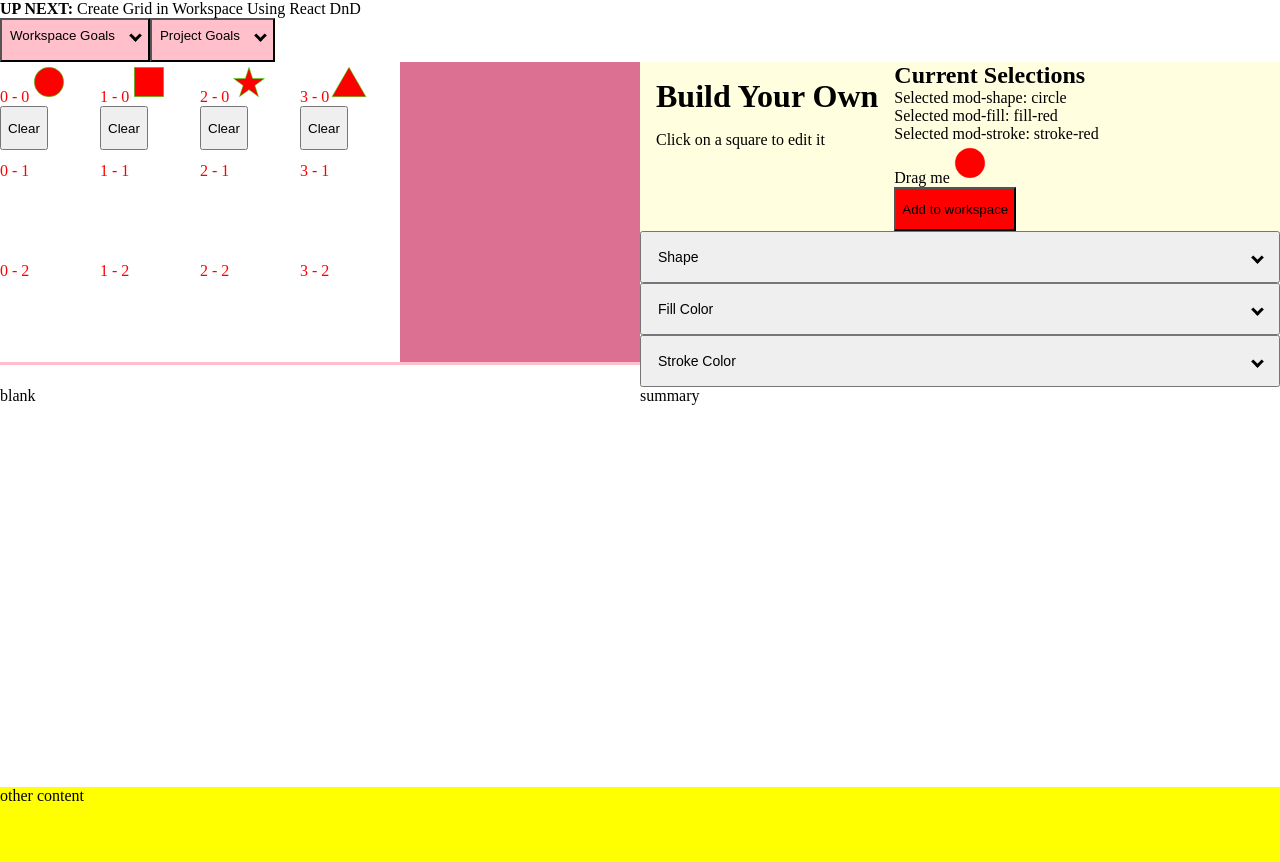
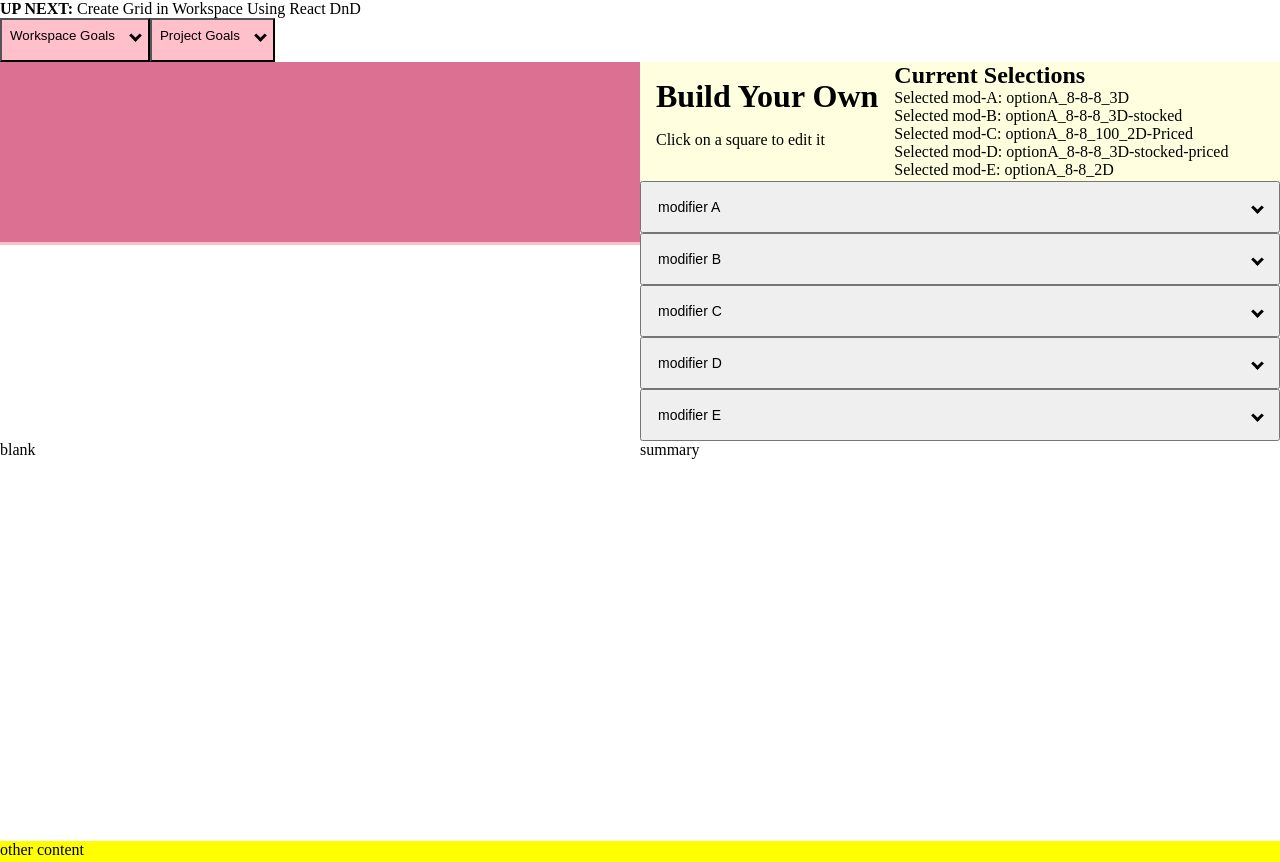
Before and after one commit to KierstenMiller/DnD-product-builder, a Next.js app in the folder next-app-test/: page /build-your-own in a window 1280 px wide. Built offline with nearby package versions, Linux system fonts and the light colour scheme.

Commit message:
bringing back singleton support - making matrix optional

```diff
--- a/next-app-test/pages/build-your-own.tsx
+++ b/next-app-test/pages/build-your-own.tsx
@@ -6,12 +6,13 @@ import { mockModifierA, mockModifierB, mockModifierC, mockModifierD, mockModifie
 import { BasicAccordion } from '-/Components/accordion/basic-accordion'
 import { robotModifiers } from '-/data/robots/robotModifiers.data'
 import { shapeModifiers } from '-/data/freeform-grid_shapes/shapeModifiers.data'
-import { generateImage, matrixMock } from '-/Components/DnD/workspace.util'
+import { generateImage } from '-/Components/DnD/workspace.util'
+import { matrixMock } from '-/data/freeform-grid_shapes/matrix.data'
 
 // mock data
-// const data = {
-//     modifiers: [mockModifierA, mockModifierB, mockModifierC, mockModifierD, mockModifierE],
-// }
+const data = {
+    modifiers: [mockModifierA, mockModifierB, mockModifierC, mockModifierD, mockModifierE],
+}
 
 // robot SINGLETON data
 // const data = {
@@ -19,18 +20,19 @@ import { generateImage, matrixMock } from '-/Components/DnD/workspace.util'
 // }
 
 // shapes FREEFORM GRID data
-const data = {
-    modifiers: shapeModifiers,
-}
+// const data = {
+//     modifiers: shapeModifiers,
+//     matrix: matrixMock
+// }
 
 const BuildYourOwn = () => {
     // K-TODO: do this data massaging in getServerSideProps (if that is the method you choose for getting data)
     const model = new BuildYourOwnModel({
         config: data.modifiers.map(mod => ({ id: mod.id, selection: mod.options[0].id })),
-        matrix: matrixMock.map(r => r.map(i => {
+        matrix: data?.matrix?.map(r => r.map(i => {
             if(i.piece?.config) i.piece.image = generateImage(i.piece.config, data.modifiers)
             return i;
-        }))
+        })),
     });
     return (
         <>
--- a/next-app-test/src/Components/DnD/addModal.tsx
+++ b/next-app-test/src/Components/DnD/addModal.tsx
@@ -1,14 +1,13 @@
 import { observer } from 'mobx-react-lite'
 import { useState } from 'react'
 
-import { matrixIndexI } from '-/Components/DnD/workspace.util'
 import { ModalTrigger } from '../modal/modalTrigger'
 import { mouseButtonClickT } from '-/util/interactionTyping'
 import { Select } from '../form-controls/select'
 import { noop } from '-/util/helpers'
+import { matrixIndexCoordinatesI } from '-/page-components/build-your-own/build-your-own.util'
 
-export interface AddModalOnClickI {event: mouseButtonClickT, matrixIndex: matrixIndexI}
-
+export interface AddModalOnClickI {event: mouseButtonClickT, matrixIndex: matrixIndexCoordinatesI}
 interface propsI {
     image: JSX.Element,
     onSubmit: ({event, matrixIndex}: AddModalOnClickI) => void,
--- /dev/null
+++ b/next-app-test/src/Components/DnD/addToWorkspace.tsx
@@ -0,0 +1,27 @@
+import { observer } from 'mobx-react-lite'
+
+import { Matrix } from '-/page-components/build-your-own/build-your-own-model'
+import { DragZone } from '-/Components/DnD/dragZone'
+import { generateImage } from '-/Components/DnD/workspace.util'
+import { configT, modifiersT } from '-/page-components/build-your-own/build-your-own.util'
+import { AddModal, AddModalOnClickI } from './addModal'
+
+interface propsI {
+    config: configT,
+    matrix: Matrix,
+    modifiers: modifiersT,
+}
+
+export const AddToWorkspace = observer(({ config, matrix, modifiers }: propsI) => {
+    const workingImage = generateImage(config, modifiers);
+    const onModalAdd = ({matrixIndex}: AddModalOnClickI) => {
+        matrix.setMatrixIndexPiece(matrixIndex);
+        matrix.setMatrixIndexPieceImage(matrixIndex, modifiers);
+    }
+    return (<>
+        <DragZone>
+            {workingImage}
+        </DragZone>
+        {workingImage && <AddModal image={workingImage} onSubmit={onModalAdd}/>}
+    </>)
+})
--- a/next-app-test/src/Components/DnD/dropZone.tsx
+++ b/next-app-test/src/Components/DnD/dropZone.tsx
@@ -1,14 +1,14 @@
+import { matrixIndexCoordinatesI, pieceI } from '-/page-components/build-your-own/build-your-own.util';
 import { observer } from 'mobx-react-lite'
 import { useRef } from 'react';
 import { useDrag, useDrop } from 'react-dnd'
-import { DnDItemTypes, matrixIndexI, pieceI } from './workspace.util'
+import { DnDItemTypes } from './workspace.util'
 
-export type onDropI = (matrixIndex: matrixIndexI, swapIndex?: matrixIndexI) => void;
-export type onRemoveI = (matrixIndex: matrixIndexI) => void;
-export type onMoveI = (matrixIndex: matrixIndexI) => void;
-
+export type onDropI = (matrixIndex: matrixIndexCoordinatesI, swapIndex?: matrixIndexCoordinatesI) => void;
+export type onRemoveI = (matrixIndex: matrixIndexCoordinatesI) => void;
+export type onMoveI = (matrixIndex: matrixIndexCoordinatesI) => void;
 interface propsI {
-    matrixIndex: matrixIndexI,
+    matrixIndex: matrixIndexCoordinatesI,
     onDrop: onDropI,
     // optional
     piece?: pieceI,
--- a/next-app-test/src/Components/DnD/studio.tsx
+++ b/next-app-test/src/Components/DnD/studio.tsx
@@ -5,12 +5,10 @@ import { DndProvider } from 'react-dnd'
 import { BuildYourOwnModel } from '-/page-components/build-your-own/build-your-own-model'
 import { Modifiers } from '-/Components/modifier/modifier'
 import { Workspace } from '-/Components/DnD/workspace'
-import { DragZone } from '-/Components/DnD/dragZone'
-import { generateImage, matrixIndexI } from '-/Components/DnD/workspace.util'
 import { modifiersT } from '-/page-components/build-your-own/build-your-own.util'
-import { AddModal, AddModalOnClickI } from './addModal'
 
 import styles from '#/Home.module.scss'
+import { AddToWorkspace } from './addToWorkspace'
 
 interface propsI {
     model: BuildYourOwnModel,
@@ -18,25 +16,11 @@ interface propsI {
 }
 
 export const Studio = observer(({ model, modifiers }: propsI) => {
-    const workingImage = generateImage(model.config, modifiers);
-    const onDrop = (matrixIndex: matrixIndexI, swapIndex?: matrixIndexI) => {
-        if(swapIndex) model.swapPieces(matrixIndex, swapIndex)
-        else {
-            model.setMatrixIndexPiece(matrixIndex);
-            model.setMatrixIndexPieceImage(matrixIndex, modifiers);
-        }
-    };
-    const onRemove = (matrixIndex: matrixIndexI) => model.removeMatrixIndexPiece(matrixIndex);
-    const onMove = (matrixIndex: matrixIndexI) => console.log('matrixIndex to move from', matrixIndex);
-    const onModalAdd = ({matrixIndex}: AddModalOnClickI) => {
-        model.setMatrixIndexPiece(matrixIndex);
-        model.setMatrixIndexPieceImage(matrixIndex, modifiers);
-    }
     return (<DndProvider backend={HTML5Backend}>
         <div className={styles.row}>
             <div className={`${styles.column} ${styles.columnLeft}`}>
                 <div className={styles.image}>
-                    <Workspace matrix={model.matrix} onDrop={onDrop} onRemove={onRemove} onMove={onMove} />
+                    {model.matrix && <Workspace matrix={model.matrix} modifiers={modifiers} />}
                 </div>
             </div>
             <div className={`${styles.column} ${styles.columnRight} ${styles.isSticky}`}>
@@ -48,10 +32,7 @@ export const Studio = observer(({ model, modifiers }: propsI) => {
                     <div>
                         <h2>Current Selections</h2>
                         {model.config.map(c => <div key={c.id}>Selected {c.id}: {c.selection}</div>)}
-                        <DragZone>
-                            {workingImage}
-                        </DragZone>
-                        {workingImage && <AddModal image={workingImage} onSubmit={onModalAdd}/>}
+                        {model.matrix && <AddToWorkspace config={model.config} matrix={model.matrix} modifiers={modifiers}/>}
                     </div>
                 </div>
                 <Modifiers model={model} modifiers={modifiers} />
--- a/next-app-test/src/Components/DnD/workspace.tsx
+++ b/next-app-test/src/Components/DnD/workspace.tsx
@@ -1,18 +1,26 @@
 import { observer } from 'mobx-react-lite'
-import { DropZone, onDropI, onMoveI, onRemoveI,  } from './dropZone'
-import { matrixMock,  } from './workspace.util'
+
+import { Matrix } from '-/page-components/build-your-own/build-your-own-model'
+import { DropZone } from './dropZone'
+import { matrixIndexCoordinatesI, modifiersT } from '-/page-components/build-your-own/build-your-own.util'
 
 interface propsI {
-    matrix: typeof matrixMock, // TODO: make matrix typing
-    onDrop: onDropI,
-    onRemove: onRemoveI,
-    onMove: onMoveI,
+    matrix: Matrix,
+    modifiers: modifiersT,
 }
 
-export const Workspace = observer(({matrix, onDrop, onRemove, onMove}: propsI) => {
+export const Workspace = observer(({matrix, modifiers}: propsI) => {
+    const onDrop = (matrixIndex: matrixIndexCoordinatesI, swapIndex?: matrixIndexCoordinatesI) => {
+        if(swapIndex) matrix.swapPieces(matrixIndex, swapIndex)
+        else {
+            matrix.setMatrixIndexPiece(matrixIndex);
+            matrix.setMatrixIndexPieceImage(matrixIndex, modifiers);
+        }
+    };
+    const onRemove = (matrixIndex: matrixIndexCoordinatesI) => matrix.removeMatrixIndexPiece(matrixIndex);
     return (<div className="flex">
         {/* TODO: make a index that isn't from the iterator index */}
-        {matrix.map((r, i) => <div key={i}>
+        {matrix.matrix.map((r, i) => <div key={i}>
             {r.map(c => <DropZone
                 key={`${c.matrixIndex.row}-${c.matrixIndex.column}`}
                 matrixIndex={c.matrixIndex}
--- a/next-app-test/src/Components/DnD/workspace.util.tsx
+++ b/next-app-test/src/Components/DnD/workspace.util.tsx
@@ -7,15 +7,7 @@ export enum DnDItemTypes {
     ITEM = "item",
     WORKSPACE_ITEM = "workspace-item"
 }
-export interface matrixIndexI {
-    row: number,
-    column: number,
-}
-export interface pieceI {
-    id: string,
-    config: configT,
-    image?: JSX.Element | (() => JSX.Element)
-}
+
 export interface iconColoringI {
     fill: colorCodes,
     stroke: colorCodes,
@@ -91,68 +83,3 @@ export const generateImage = (config: configT, modifiers: modifiersT) => {
     ? getImage(shapeSelection, fill, stroke)
     : null;
 }
-
-// move to mock api data, make configurable to different grid sizes
-// also make it so that values can be pre-populated
-export const matrixMock = [
-    [
-        {
-            matrixIndex: {row: 0, column: 0},
-            piece: {
-                id:'piece-1',
-                config: [
-                    { id: 'mod-shape', selection: `${shapeKeys.circle}`},
-                    { id: 'mod-fill', selection: 'fill-red'},
-                    { id: 'mod-stroke', selection: 'stroke-green'},
-                ],
-            }
-        },
-        {matrixIndex: {row: 0, column: 1}},
-        {matrixIndex: {row: 0, column: 2}},
-    ],
-    [
-        {
-            matrixIndex: {row: 1, column: 0},
-            piece: {
-                id:'piece-2',
-                config: [
-                    { id: 'mod-shape', selection: `${shapeKeys.square}`},
-                    { id: 'mod-fill', selection: 'fill-red'},
-                    { id: 'mod-stroke', selection: 'stroke-green'},
-                ],
-            }
-        },
-        {matrixIndex: {row: 1, column: 1}},
-        {matrixIndex: {row: 1, column: 2}},
-    ],
-    [
-        {
-            matrixIndex: {row: 2, column: 0},
-            piece: {
-                id:'piece-3',
-                config: [
-                    { id: 'mod-shape', selection: `${shapeKeys.star}`},
-                    { id: 'mod-fill', selection: 'fill-red'},
-                    { id: 'mod-stroke', selection: 'stroke-green'},
-                ],
-            }
-        },
-        {matrixIndex: {row: 2, column: 1}},
-        {matrixIndex: {row: 2, column: 2}},
-    ],
-    [
-        {
-            matrixIndex: {row: 3, column: 0},
-            piece: {
-                id:'piece-4',
-                config: [
-                    { id: 'mod-shape', selection: `${shapeKeys.triangle}`},
-                    { id: 'mod-fill', selection: 'fill-red'},
-                    { id: 'mod-stroke', selection: 'stroke-green'},
-                ],
-            }
-        },
-        {matrixIndex: {row: 3, column: 1}},
-        {matrixIndex: {row: 3, column: 2}},
-    ],
-];
--- a/next-app-test/src/Components/form-controls/select.tsx
+++ b/next-app-test/src/Components/form-controls/select.tsx
@@ -1,4 +1,3 @@
-import classNames from "classnames";
 import { useState } from "react";
 
 import defaultStyles from './categorized-radio-input-group-styles.module.scss'
@@ -7,14 +6,12 @@ export interface onChangeI {
     event: React.ChangeEvent<HTMLSelectElement> | React.FormEvent<HTMLDivElement>,
     newSelection: string
 }
-
 interface propsOptionI {
     id: string,
     text: string,
     // optional
     selected?: boolean,
 }
-
 interface propsI {
     id: string,
     label: string,
--- a/next-app-test/src/Components/modal/modalTrigger.tsx
+++ b/next-app-test/src/Components/modal/modalTrigger.tsx
@@ -1,8 +1,8 @@
 import { useState } from "react";
+import { createPortal } from "react-dom";
 import defaultStyles from './modal.module.scss'
 import { Modal, ModalI, modalToggleCallbackT } from "./modal";
 import { mouseButtonClickT } from "-/util/interactionTyping";
-import { createPortal } from "react-dom";
 
 interface ModalTriggerI {
     triggerConfig: {
--- a/next-app-test/src/page-components/build-your-own/build-your-own-model.tsx
+++ b/next-app-test/src/page-components/build-your-own/build-your-own-model.tsx
@@ -1,13 +1,14 @@
-import { generateImage, matrixIndexI, matrixMock, pieceI } from "-/Components/DnD/workspace.util";
+import { generateImage } from "-/Components/DnD/workspace.util";
+import { matrixMock } from "-/data/freeform-grid_shapes/matrix.data";
 import { makeObservable, observable, action} from "mobx"
-import { configItemI, configT, modifiersT } from "./build-your-own.util";
+import { configItemI, configT, matrixIndexCoordinatesI, matrixT, modifiersT, pieceI } from "./build-your-own.util";
 
 // great article on data structure of matrix, include sort algo https://www.geeksforgeeks.org/introduction-to-matrix-or-grid-data-structure-and-algorithms-tutorial/
 
 type matrixI = typeof matrixMock; // TODO: make type
 export interface BuildYourOwnModelI {
     config: configT
-    matrix: matrixI
+    matrix?: matrixI
 }
 
 class Piece {
@@ -35,7 +36,7 @@ class Piece {
 class MatrixIndex {
     matrixIndex
     piece
-    constructor({matrixIndex, piece}: {matrixIndex: matrixIndexI, piece?: pieceI}) {
+    constructor({matrixIndex, piece}: {matrixIndex: matrixIndexCoordinatesI, piece?: pieceI}) {
         this.matrixIndex = matrixIndex;
         this.piece = piece ? new Piece(piece) : undefined;
         makeObservable(this, {
@@ -52,46 +53,64 @@ class MatrixIndex {
     }
 }
 
+export class Matrix {
+    config
+    matrix
+    constructor({config, matrix}: {config: configT, matrix: matrixT}) {
+        this.config = config
+        this.matrix = matrix?.map(r => r.map(c => (new MatrixIndex({
+            matrixIndex: c.matrixIndex,
+            piece: c.piece,
+        }))));
+        makeObservable(this, {
+            matrix: observable.ref, // using ref to give MatrixIndex and Piece control over what is observable
+            config: observable,
+            setMatrixIndexPiece: action.bound,
+            setMatrixIndexPieceImage: action.bound,
+            swapPieces: action.bound,
+            removeMatrixIndexPiece: action.bound,
+        })
+    }
+    setConfig = (newConfig: configT) => this.config = newConfig;
+    setMatrixIndexPiece = (index: matrixIndexCoordinatesI, piece?: pieceI) => {
+        const matrixIndex = this.matrix[index.row][index.column];
+        const nonObservableConfigCopy = [...this.config.map(i => ({...i}))];
+        matrixIndex.setPiece(piece || {id:'addedPiece', config: nonObservableConfigCopy});
+    }
+    setMatrixIndexPieceImage = (index:matrixIndexCoordinatesI, modifiers: modifiersT) => { // TODO: prevent model knowing about modifiers
+        const matrixIndex = this.matrix[index.row][index.column];
+        const image = generateImage([...this.config.map(i => ({...i}))], modifiers)
+        image && matrixIndex.piece?.setImage(image);
+    }
+    swapPieces = (indexA: matrixIndexCoordinatesI, indexB: matrixIndexCoordinatesI) => {
+        const pieceA = this.matrix[indexA.row][indexA.column].piece;
+        const pieceB = this.matrix[indexB.row][indexB.column].piece
+        pieceB ? this.setMatrixIndexPiece(indexA, pieceB) : this.removeMatrixIndexPiece(indexA);
+        pieceA ? this.setMatrixIndexPiece(indexB, pieceA) : this.removeMatrixIndexPiece(indexB);
+    }
+    removeMatrixIndexPiece = (matrixIndex: matrixIndexCoordinatesI) => {
+        this.matrix[matrixIndex.row][matrixIndex.column].removePiece();
+    }
+}
+
 export class BuildYourOwnModel {
     config
     matrix
     constructor({config, matrix}: BuildYourOwnModelI) {
         this.config = config;
-        this.matrix = matrix.map(r => r.map(c => (new MatrixIndex({
-            matrixIndex: c.matrixIndex,
-            piece: c.piece,
-        }))));
+        // passing observable version of config
+        this.matrix = matrix ? new Matrix({config: this.config, matrix}) : null;
         makeObservable(this, {
             config: observable,
             matrix: observable.ref, // using ref to give MatrixIndex and Piece control over what is observable
             setConfig: action.bound,
             updateConfigSelection: action.bound,
-            setMatrixIndexPiece: action.bound,
-            removeMatrixIndexPiece: action.bound,
         })
     }
     setConfig = (newConfig: configT) => this.config = newConfig;
     updateConfigSelection = ({id, selection: newSelection}: configItemI) => {
         const match = this.config.find(mod => mod.id === id);
         if (match) match.selection = newSelection
-    }
-    setMatrixIndexPiece = (index: matrixIndexI, piece?: pieceI) => {
-        const matrixIndex = this.matrix[index.row][index.column];
-        const nonObservableConfigCopy = [...this.config.map(i => ({...i}))];
-        matrixIndex.setPiece(piece || {id:'addedPiece', config: nonObservableConfigCopy});
-    }
-    setMatrixIndexPieceImage = (index:matrixIndexI, modifiers: modifiersT) => { // TODO: prevent model knowing about modifiers
-        const matrixIndex = this.matrix[index.row][index.column];
-        const image = generateImage([...this.config.map(i => ({...i}))], modifiers)
-        image && matrixIndex.piece?.setImage(image);
-    }
-    swapPieces = (indexA: matrixIndexI, indexB: matrixIndexI) => {
-        const pieceA = this.matrix[indexA.row][indexA.column].piece;
-        const pieceB = this.matrix[indexB.row][indexB.column].piece
-        pieceB ? this.setMatrixIndexPiece(indexA, pieceB) : this.removeMatrixIndexPiece(indexA);
-        pieceA ? this.setMatrixIndexPiece(indexB, pieceA) : this.removeMatrixIndexPiece(indexB);
-    }
-    removeMatrixIndexPiece = (matrixIndex: matrixIndexI) => {
-        this.matrix[matrixIndex.row][matrixIndex.column].removePiece();
+        this.matrix?.setConfig(this.config);
     }
 }
```
Also changed, not shown: next-app-test/src/data/freeform-grid_shapes/matrix.data.ts (added, +64 -0 lines), next-app-test/src/page-components/build-your-own/build-your-own.util.tsx (+14 -0 lines).
